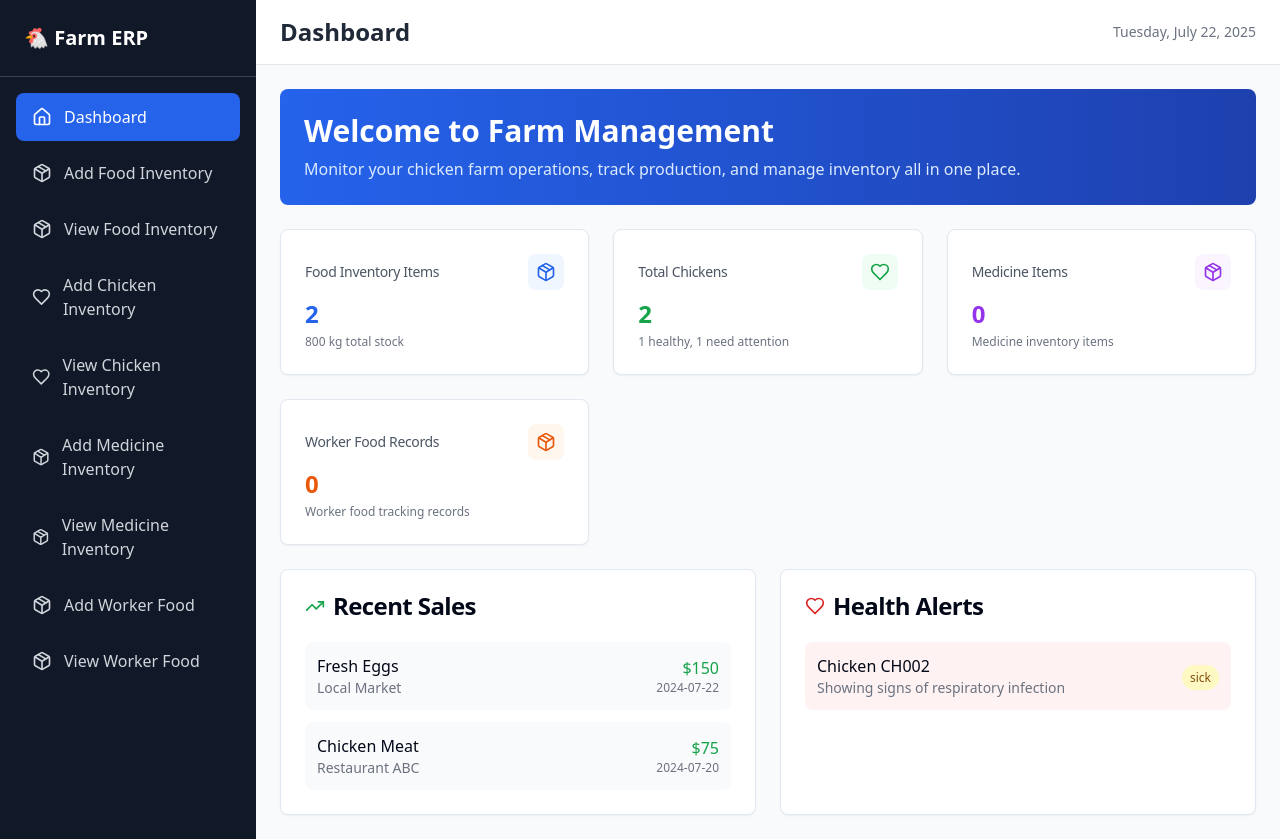
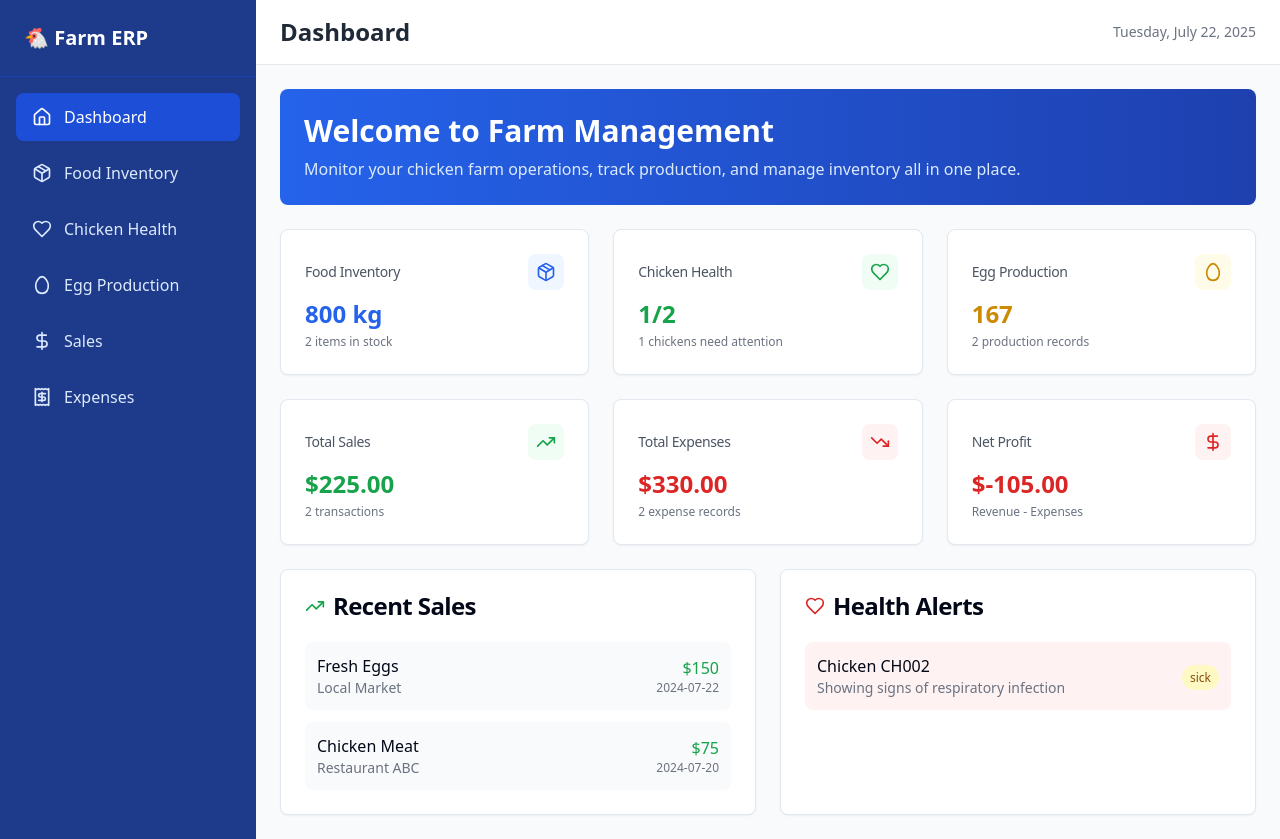
Before and after one commit to MikeZ-Job/Chicken-Data-Management-, a React (Vite) app: page /app in a window 1280 px wide. Built offline with nearby package versions, Linux system fonts and the light colour scheme.

Commit message:
Reverted to commit 5a30ac922d8cc12b1d57f5c4b24487c1db58641d

```diff
--- a/src/components/FarmLayout.tsx
+++ b/src/components/FarmLayout.tsx
@@ -12,16 +12,7 @@ import EggProductionModule from "./modules/EggProductionModule";
 import SalesModule from "./modules/SalesModule";
 import ExpensesModule from "./modules/ExpensesModule";
 
-type ModuleType =
-  | "Dashboard"
-  | "Add Food Inventory"
-  | "View Food Inventory"
-  | "Add Chicken Inventory"
-  | "View Chicken Inventory"
-  | "Add Medicine Inventory"
-  | "View Medicine Inventory"
-  | "Add Worker Food"
-  | "View Worker Food";
+type ModuleType = "Dashboard" | "Food Inventory" | "Chicken Health" | "Egg Production" | "Sales" | "Expenses";
 
 const menuItems = [
   {
@@ -30,44 +21,29 @@ const menuItems = [
     component: FarmDashboard,
   },
   {
-    title: "Add Food Inventory" as ModuleType,
+    title: "Food Inventory" as ModuleType,
     icon: Package,
-    component: () => <div>Add Food Inventory Module</div>,
+    component: FoodInventoryModule,
   },
   {
-    title: "View Food Inventory" as ModuleType,
-    icon: Package,
-    component: () => <div>View Food Inventory Module</div>,
+    title: "Chicken Health" as ModuleType,
+    icon: Heart,
+    component: ChickenHealthModule,
   },
   {
-    title: "Add Chicken Inventory" as ModuleType,
-    icon: Heart,
-    component: () => <div>Add Chicken Inventory Module</div>,
+    title: "Egg Production" as ModuleType,
+    icon: Egg,
+    component: EggProductionModule,
   },
   {
-    title: "View Chicken Inventory" as ModuleType,
-    icon: Heart,
-    component: () => <div>View Chicken Inventory Module</div>,
+    title: "Sales" as ModuleType,
+    icon: DollarSign,
+    component: SalesModule,
   },
   {
-    title: "Add Medicine Inventory" as ModuleType,
-    icon: Package,
-    component: () => <div>Add Medicine Inventory Module</div>,
-  },
-  {
-    title: "View Medicine Inventory" as ModuleType,
-    icon: Package,
-    component: () => <div>View Medicine Inventory Module</div>,
-  },
-  {
-    title: "Add Worker Food" as ModuleType,
-    icon: Package,
-    component: () => <div>Add Worker Food Module</div>,
-  },
-  {
-    title: "View Worker Food" as ModuleType,
-    icon: Package,
-    component: () => <div>View Worker Food Module</div>,
+    title: "Expenses" as ModuleType,
+    icon: Receipt,
+    component: ExpensesModule,
   },
 ];
 
@@ -81,16 +57,16 @@ export default function FarmLayout() {
     <div className="min-h-screen flex bg-gray-50">
       {/* Sidebar */}
       <div className={`
-        fixed lg:static inset-y-0 left-0 z-50 w-64 bg-gray-900 text-white transform transition-transform duration-300 ease-in-out
+        fixed lg:static inset-y-0 left-0 z-50 w-64 bg-blue-900 text-white transform transition-transform duration-300 ease-in-out
         ${sidebarOpen ? 'translate-x-0' : '-translate-x-full lg:translate-x-0'}
       `}>
         <div className="flex flex-col h-full">
           {/* Logo/Header */}
-          <div className="p-6 border-b border-gray-700">
+          <div className="p-6 border-b border-blue-800">
             <div className="flex items-center justify-between">
               <h1 className="text-xl font-bold">🐔 Farm ERP</h1>
               <button
-                className="lg:hidden text-white hover:text-gray-300"
+                className="lg:hidden"
                 onClick={() => setSidebarOpen(false)}
               >
                 ✕
@@ -111,8 +87,8 @@ export default function FarmLayout() {
                     className={`
                       w-full flex items-center px-4 py-3 rounded-lg text-left transition-colors
                       ${activeModule === item.title
-                        ? "bg-blue-600 text-white"
-                        : "text-gray-300 hover:bg-gray-700 hover:text-white"
+                        ? "bg-blue-700 text-white"
+                        : "text-blue-100 hover:bg-blue-800 hover:text-white"
                       }
                     `}
                   >
--- a/src/components/modules/FarmDashboard.tsx
+++ b/src/components/modules/FarmDashboard.tsx
@@ -8,36 +8,52 @@ export default function FarmDashboard() {
 
   const summaryCards = [
     {
-      title: "Food Inventory Items",
-      value: `${data.food.length}`,
+      title: "Food Inventory",
+      value: `${summary.totalFoodItems} kg`,
       icon: Package,
       color: "text-blue-600",
       bgColor: "bg-blue-50",
-      description: `${summary.totalFoodItems} kg total stock`
+      description: `${data.food.length} items in stock`
     },
     {
-      title: "Total Chickens",
-      value: `${summary.healthyChickens + summary.sickChickens}`,
+      title: "Chicken Health",
+      value: `${summary.healthyChickens}/${summary.healthyChickens + summary.sickChickens}`,
       icon: Heart,
       color: "text-green-600",
       bgColor: "bg-green-50",
-      description: `${summary.healthyChickens} healthy, ${summary.sickChickens} need attention`
+      description: `${summary.sickChickens} chickens need attention`
     },
     {
-      title: "Medicine Items",
-      value: "0",
-      icon: Package,
-      color: "text-purple-600",
-      bgColor: "bg-purple-50",
-      description: "Medicine inventory items"
+      title: "Egg Production",
+      value: `${summary.totalEggs}`,
+      icon: Egg,
+      color: "text-yellow-600",
+      bgColor: "bg-yellow-50",
+      description: `${data.eggProduction.length} production records`
     },
     {
-      title: "Worker Food Records",
-      value: "0",
-      icon: Package,
-      color: "text-orange-600",
-      bgColor: "bg-orange-50",
-      description: "Worker food tracking records"
+      title: "Total Sales",
+      value: `$${summary.totalSales.toFixed(2)}`,
+      icon: TrendingUp,
+      color: "text-green-600",
+      bgColor: "bg-green-50",
+      description: `${data.sales.length} transactions`
+    },
+    {
+      title: "Total Expenses",
+      value: `$${summary.totalExpenses.toFixed(2)}`,
+      icon: TrendingDown,
+      color: "text-red-600",
+      bgColor: "bg-red-50",
+      description: `${data.expenses.length} expense records`
+    },
+    {
+      title: "Net Profit",
+      value: `$${(summary.totalSales - summary.totalExpenses).toFixed(2)}`,
+      icon: DollarSign,
+      color: summary.totalSales > summary.totalExpenses ? "text-green-600" : "text-red-600",
+      bgColor: summary.totalSales > summary.totalExpenses ? "bg-green-50" : "bg-red-50",
+      description: "Revenue - Expenses"
     }
   ];
 
```
